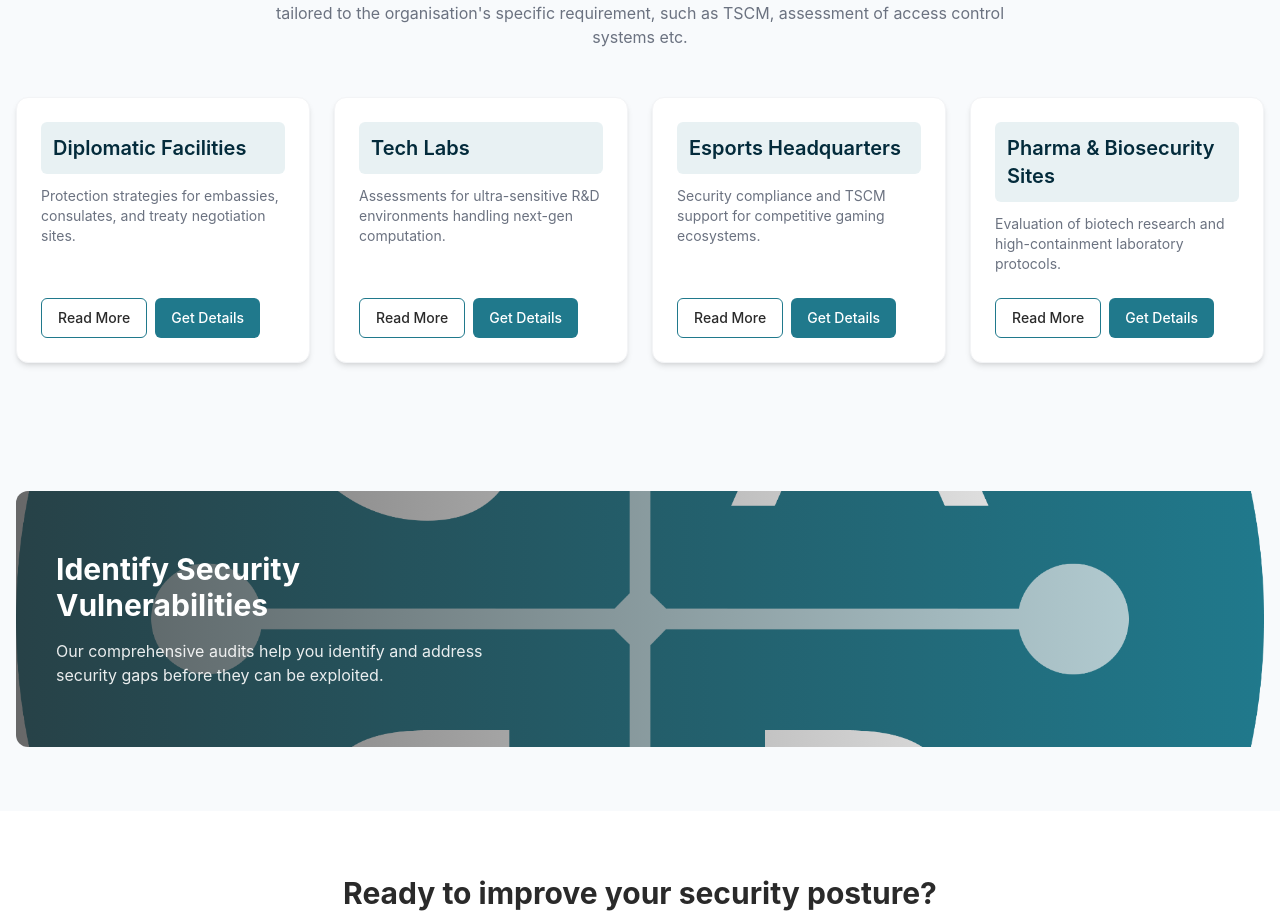
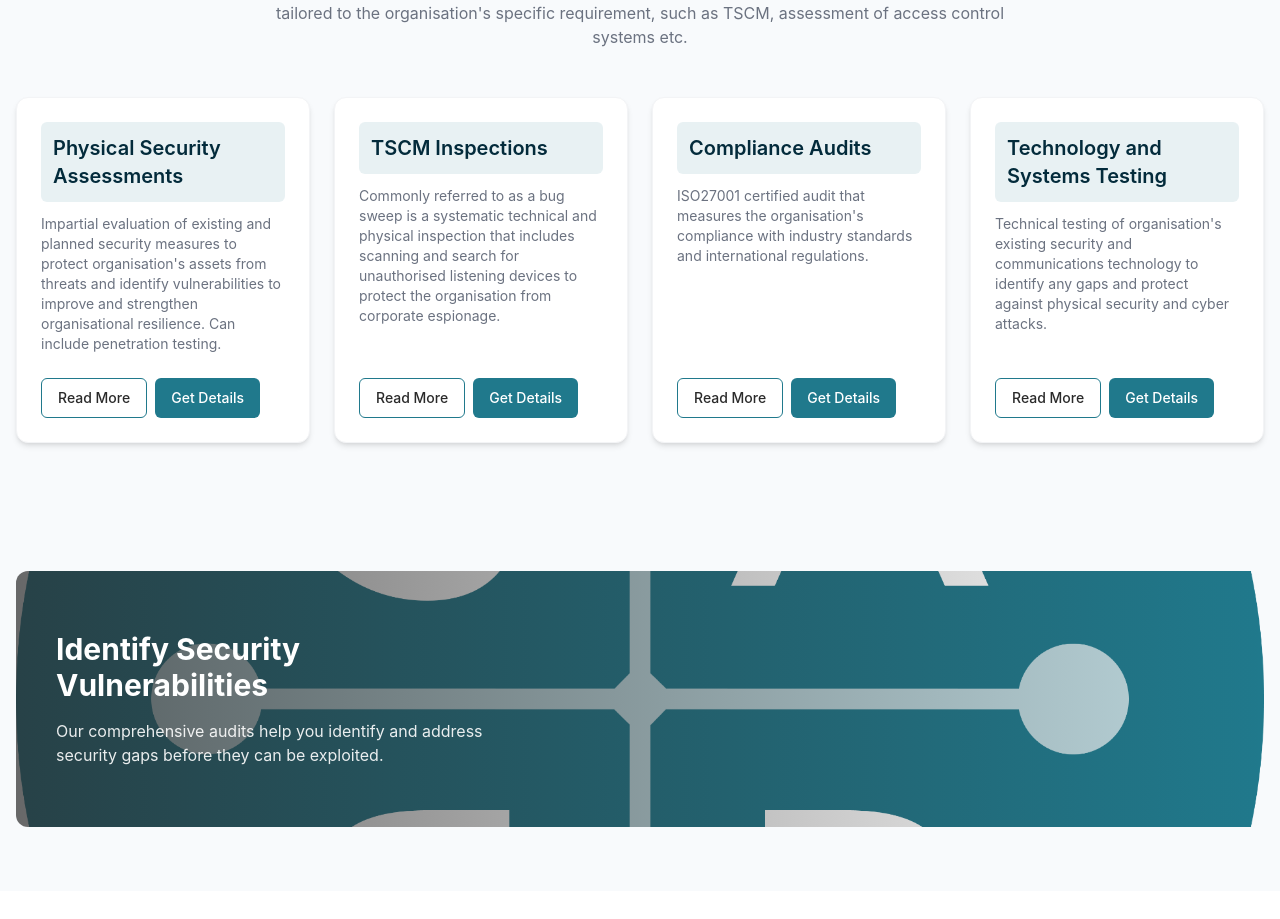
Before and after one commit to markotuisk/sapp-website, a React (Vite) app: page /security-audits in a window 1280 px wide. Shown: the part 3089-4008 px from the top of the page. Built offline with nearby package versions, Linux system fonts and the light colour scheme.

Commit message:
Revert security audit changes
Reverts changes made to the security audit section.

```diff
--- a/src/components/security-audits/ServiceCardsSection.tsx
+++ b/src/components/security-audits/ServiceCardsSection.tsx
@@ -4,26 +4,26 @@ import ServiceCard from '@/components/ui/ServiceCard';
 const ServiceCardsSection = () => {
   const auditServices = [
     {
-      title: "Diplomatic Facilities",
-      description: "Protection strategies for embassies, consulates, and treaty negotiation sites.",
+      title: "Physical Security Assessments",
+      description: "Impartial evaluation of existing and planned security measures to protect organisation's assets from threats and identify vulnerabilities to improve and strengthen organisational resilience. Can include penetration testing.",
       href: "/services/physical-security-assessments",
       delay: 100
     },
     {
-      title: "Tech Labs",
-      description: "Assessments for ultra-sensitive R&D environments handling next-gen computation.",
+      title: "TSCM Inspections",
+      description: "Commonly referred to as a bug sweep is a systematic technical and physical inspection that includes scanning and search for unauthorised listening devices to protect the organisation from corporate espionage.",
       href: "/services/tscm-inspections",
       delay: 200
     },
     {
-      title: "Esports Headquarters",
-      description: "Security compliance and TSCM support for competitive gaming ecosystems.",
+      title: "Compliance Audits",
+      description: "ISO27001 certified audit that measures the organisation's compliance with industry standards and international regulations.",
       href: "/services/compliance-audits",
       delay: 300
     },
     {
-      title: "Pharma & Biosecurity Sites",
-      description: "Evaluation of biotech research and high-containment laboratory protocols.",
+      title: "Technology and Systems Testing",
+      description: "Technical testing of organisation's existing security and communications technology to identify any gaps and protect against physical security and cyber attacks.",
       href: "/services/technology-systems-testing",
       delay: 400
     }
```
